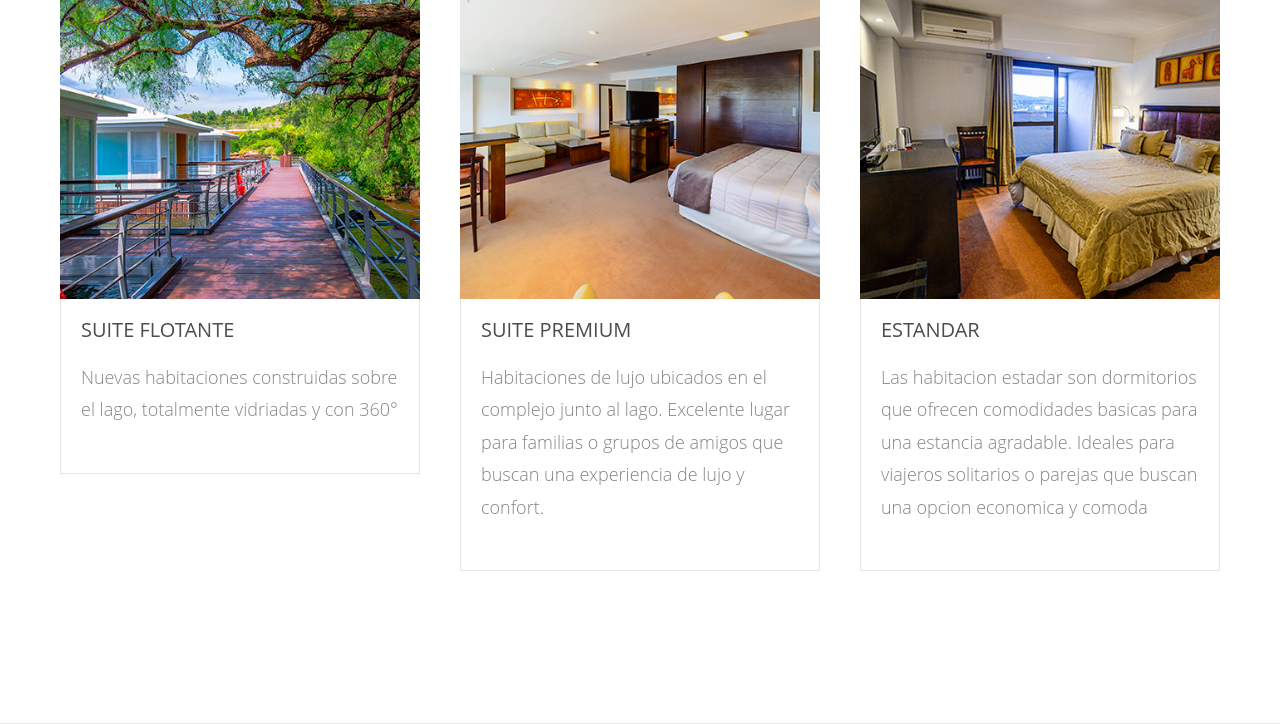
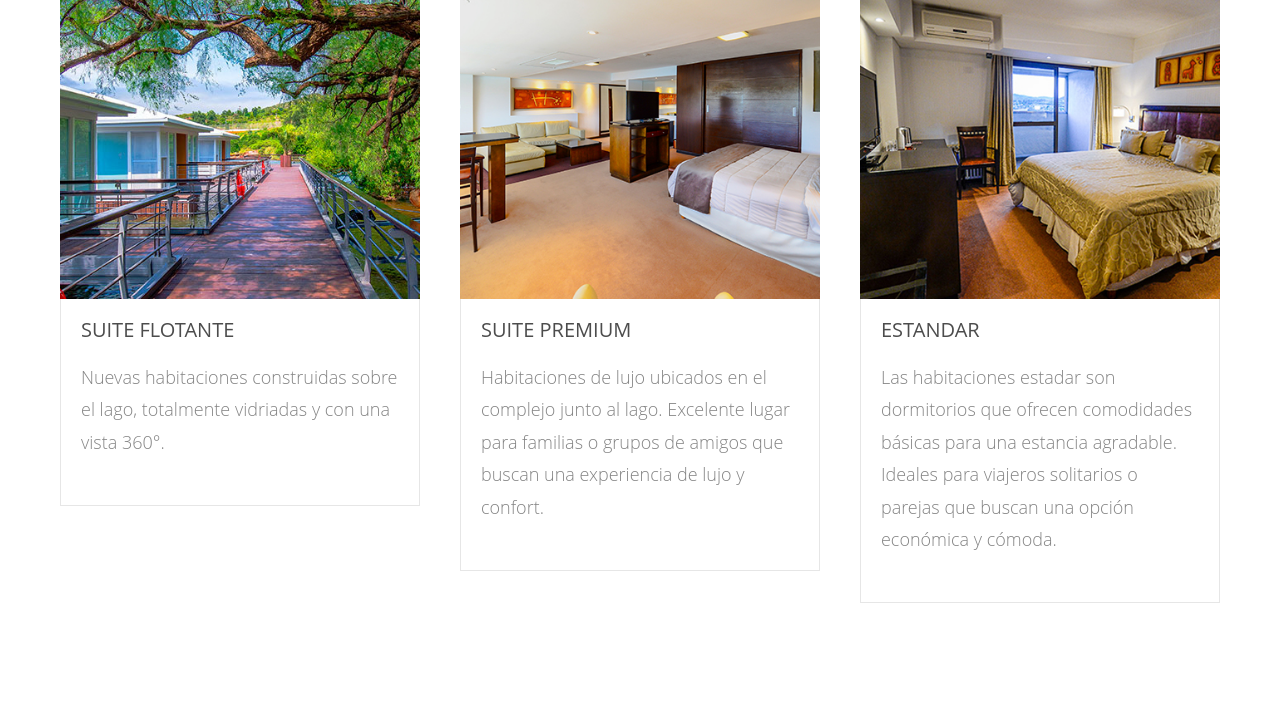
Before and after one commit to TomasBursztyn/T.P-IDS-grupo-Los-matadores, a Flask app: page /habitaciones in a window 1280 px wide. Shown: the part 713-1437 px from the top of the page. Run offline with Flask 3, Linux system fonts and the light colour scheme; some web fonts are replaced.

Commit message:
Correccion texto vista habitaciones

```diff
--- a/Front/templates/habitaciones.html
+++ b/Front/templates/habitaciones.html
@@ -38,7 +38,7 @@
 					</div>
 					<div class="desc">
 						<h3><a href="#">SUITE FLOTANTE</a></h3>
-						<p>Nuevas habitaciones construidas sobre el lago, totalmente vidriadas y con 360°</p>
+						<p>Nuevas habitaciones construidas sobre el lago, totalmente vidriadas y con una vista 360°. </p>
 					</div>
 				</div>
 			</div>
@@ -62,7 +62,7 @@
 					</div>
 					<div class="desc">
 						<h3><a href="#">ESTANDAR</a></h3>
-						<p>Las habitacion estadar son dormitorios que ofrecen comodidades basicas para una estancia agradable. Ideales para viajeros solitarios o parejas que buscan una opcion economica y comoda</p>
+						<p>Las habitaciones estadar son dormitorios que ofrecen comodidades básicas para una estancia agradable. Ideales para viajeros solitarios o parejas que buscan una opción económica y cómoda.</p>
 					</div>
 				</div>
 			</div>
```
